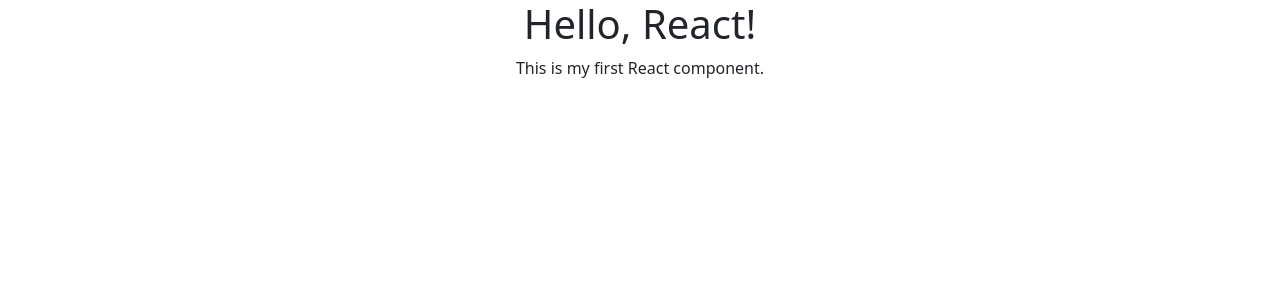
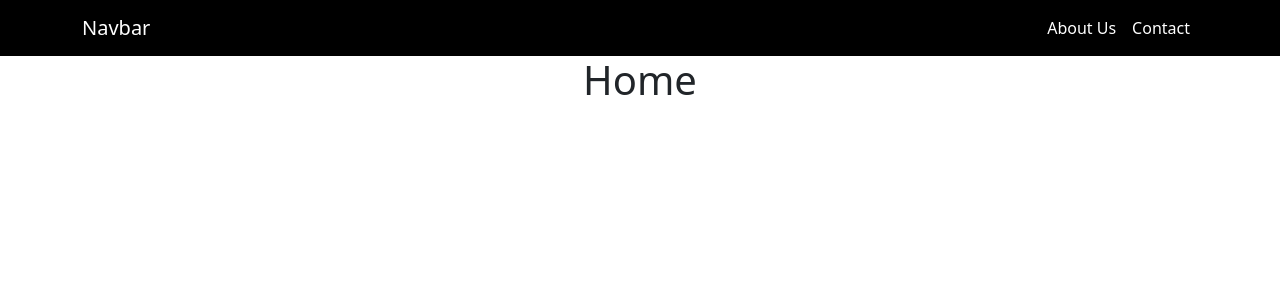
Before and after one commit to IordacheCatalin/expanse_web_site, a React (Create React App) app: page / in a window 1280 px wide. Shown: the top 300 px of the page. Built offline with nearby package versions, Linux system fonts and the light colour scheme.

Commit message:
Create Navbar boostrap 5 + custom scss

```diff
--- a/package.json
+++ b/package.json
@@ -7,6 +7,7 @@
     "@testing-library/react": "^13.4.0",
     "@testing-library/user-event": "^13.5.0",
     "react": "^18.2.0",
+    "react-bootstrap": "^2.10.1",
     "react-dom": "^18.2.0",
     "react-router-dom": "^6.22.3",
     "react-scripts": "5.0.1",
--- a/src/App.js
+++ b/src/App.js
@@ -4,6 +4,10 @@ import './App.css';
 
 // Import pages
 import Navbar from "../src/Components/Navbar/Navbar.js";
+import Home from "../src/Pages/Home/Home.js";
+import Contact from "../src/Pages/Contact/Contact.js";
+import AboutUsPage from "../src/Pages/AboutUs/AboutUs.js";
+
 
 
 function App() {
@@ -11,14 +15,14 @@ function App() {
     <div className="App">
     <Router>
       <Navbar />
-      {/* <Routes>
+      <Routes>
         <Route path="/" element={<Home />} />
         <Route path="/contact" element={<Contact />} exact />
         <Route path="*" element={<Home />} />
         <Route path="" element={<Home />} />
-        <Route path="/about" element={<AboutUs />} />
+        <Route path="/aboutUs" element={<AboutUsPage />} />
       </Routes>
-      <Footer /> */}
+
     </Router>
   </div>
   );
--- /dev/null
+++ b/src/Components/Navbar/Navbar.css
@@ -0,0 +1,6 @@
+.navbar {
+    background-color: #000000;
+    max-width: 1920px !important;
+    width: 100%;
+    margin: 0 auto;
+}
--- a/src/Components/Navbar/Navbar.js
+++ b/src/Components/Navbar/Navbar.js
@@ -1,13 +1,26 @@
-import React from 'react';
+import React from "react";
 import style from "../Navbar/Navbar.module.scss";
+import "../Navbar/Navbar.css"
 
-const Navbar = () => {
-    return (
-      <div>
-        <h1>Hello, React!</h1>
-        <p>This is my first React component.</p>
-      </div>
-    );
-  };
+import Container from "react-bootstrap/Container";
+import Nav from "react-bootstrap/Nav";
+import Navbar from "react-bootstrap/Navbar";
 
-  export default Navbar;
+const NavbarIc = () => {
+  return (
+    <React.Fragment>
+      <Navbar>
+        <Container className={`${style.navContainer} ${style.navBarIc}`}>
+          <Navbar.Brand href="#home"  className={`${style.navLink} ${style.navBarIc}`}>Navbar</Navbar.Brand>
+          <Nav>
+            {/* <Nav.Link href="#home" className={`${style.navLink} ${style.navBarIc}`}>Home</Nav.Link> */}
+            <Nav.Link href="#aboutUs" className={`${style.navLink} ${style.navBarIc}`}>About Us</Nav.Link>
+            <Nav.Link href="#contact" className={`${style.navLink} ${style.navBarIc}`}>Contact</Nav.Link>
+          </Nav>
+        </Container>
+      </Navbar>
+    </React.Fragment>
+  );
+};
+
+export default NavbarIc;
--- a/src/Components/Navbar/Navbar.module.scss
+++ b/src/Components/Navbar/Navbar.module.scss
@@ -0,0 +1,7 @@
+.navContainer.navBarIc{
+    background-color: black;
+}
+
+.navLink.navBarIc{
+    color:#ffffff;
+}
--- /dev/null
+++ b/src/Pages/AboutUs/AboutUs.js
@@ -0,0 +1,11 @@
+import React from "react";
+
+const AboutUsPage = () => {
+return(
+    <React.Fragment>
+<h1>aboutUs</h1>
+    </React.Fragment>
+)
+}
+
+export default AboutUsPage;
--- /dev/null
+++ b/src/Pages/Contact/Contact.js
@@ -0,0 +1,11 @@
+import React from "react";
+
+const ContactPage = () => {
+return(
+    <React.Fragment>
+<h1>ContactPage</h1>
+    </React.Fragment>
+)
+}
+
+export default ContactPage;
--- /dev/null
+++ b/src/Pages/Home/Home.js
@@ -0,0 +1,11 @@
+import React from "react";
+
+const HomePage = () => {
+return(
+    <React.Fragment>
+<h1>Home</h1>
+    </React.Fragment>
+)
+}
+
+export default HomePage;
```
Also changed, not shown: src/Assets/Logo/blexpanse_logo.svg (added), 1 other file (tests, documents, lock files or other folders).
